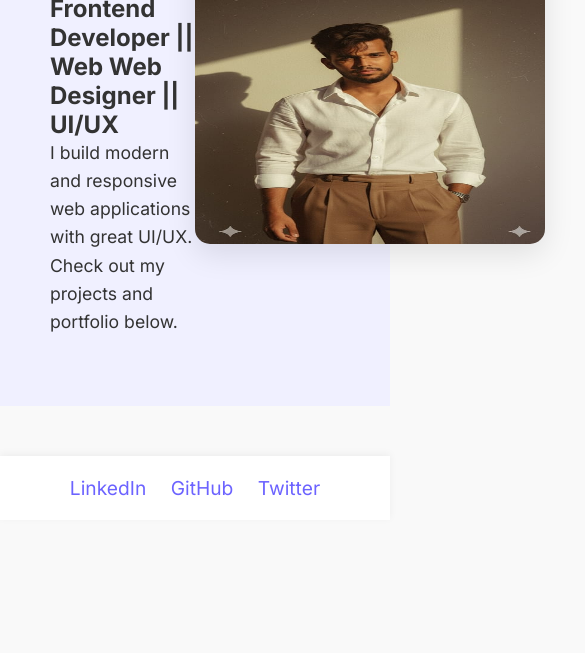
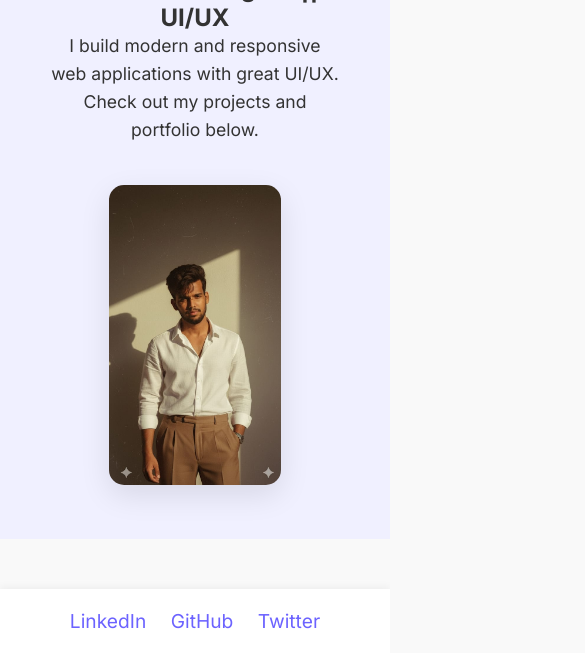
Before and after one commit to pavancreativechannel-dev/pavanchandra-portfolio, a plain HTML site: page index.html in a window 390 px wide. Shown: the part 311-964 px from the top of the page, 585 px wide, since content can reach past the window. Before the commit the page ends 844 px from the top, so only its background shows below. Drawn offline with Linux system fonts and the light colour scheme.

Commit message:
Update index.html

```diff
--- a/index.html
+++ b/index.html
@@ -112,6 +112,24 @@
             text-decoration: none;
             font-size: 1.2em;
         }
+        @media (max-width: 768px) {
+            nav ul {
+                display: none;
+            }
+            section.hero {
+                flex-direction: column;
+                text-align: center;
+            }
+            section.hero .info,
+            section.hero .image {
+                max-width: 100%;
+            }
+            section.hero .image img {
+                width: 100%;
+                max-width: 300px;
+                margin-top: 20px;
+            }
+        }
     </style>
 </head>
 
@@ -150,4 +168,5 @@
 
 </body>
 
+
 </html>
```
